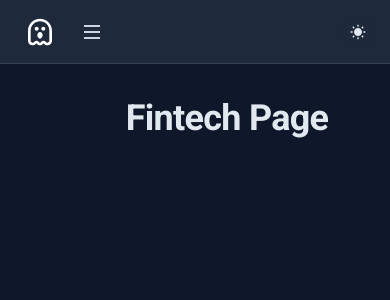
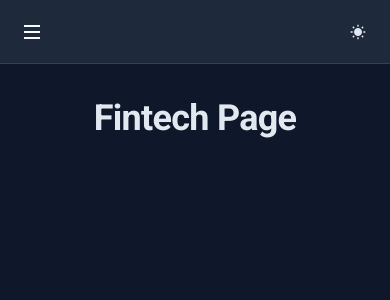
Before and after one commit to dejeloper/invventory, a Next.js app: page /dashboard/fintech in a window 390 px wide. Shown: the top 300 px of the page. Built offline with nearby package versions, Linux system fonts and the light colour scheme.

Commit message:
Update Sidebar components to use a reusable Sheet and Button component for improved responsive UI consistency

```diff
--- a/src/components/sidebar/sidebar-menu-individual.tsx
+++ b/src/components/sidebar/sidebar-menu-individual.tsx
@@ -3,6 +3,8 @@
 import Link from "next/link";
 import { usePathname } from "next/navigation";
 import { LucideIcon } from "lucide-react";
+import { Sheet, SheetClose } from "../ui/sheet";
+import { Button } from "../ui/button";
 
 interface SidebarLinkGroupProps {
   pathname: string;
@@ -14,11 +16,9 @@ interface SidebarLinkGroupProps {
   colorNotification?: string;
 }
 export function SidebarMenuIndividual({
-  pathname,
   name,
   url,
   icon: Icon,
-  open = false,
   numberNotification = 0,
   colorNotification = "bg-indigo-500",
 }: SidebarLinkGroupProps) {
@@ -32,10 +32,18 @@ export function SidebarMenuIndividual({
         currentPath.includes(url) ? "hover:text-slate-200" : "hover:text-white"
       }`}
     >
+      <Sheet>
+        <SheetClose asChild>
+          <Button
+            variant={"ghost"}
+            className="flex justify-start h-auto m-0 p-0 w-full hover:bg-transparent"
+          >
             <div className="flex items-center justify-between">
               <div className="flex items-center">
                 {Icon && <Icon size={20} />}
-          <span className="text-sm font-medium ml-3 duration-200">{name}</span>
+                <span className="text-sm font-medium ml-3 duration-200">
+                  {name}
+                </span>
               </div>
               <div className="flex flex-shrink-0 ml-2">
                 {numberNotification != null &&
@@ -49,6 +57,9 @@ export function SidebarMenuIndividual({
                   )}
               </div>
             </div>
+          </Button>
+        </SheetClose>
+      </Sheet>
     </Link>
   );
 }
--- a/src/components/sidebar/sidebar-menu-items.tsx
+++ b/src/components/sidebar/sidebar-menu-items.tsx
@@ -1,4 +1,6 @@
 import Link from "next/link";
+import { Sheet, SheetClose } from "../ui/sheet";
+import { Button } from "../ui/button";
 
 interface SidebarMenuItemsProps {
   name: string;
@@ -21,7 +23,16 @@ export function SidebarMenuItems({
           (isActive ? "text-indigo-500" : "text-slate-400 hover:text-slate-200")
         }
       >
-        <span className="text-sm font-medium duration-200">{name}</span>
+        <Sheet>
+          <SheetClose asChild>
+            <Button
+              variant={"ghost"}
+              className="flex justify-start h-auto m-0 p-0 w-full hover:bg-transparent"
+            >
+              <span className="text-sm font-medium duration-200">{name}</span>
+            </Button>
+          </SheetClose>
+        </Sheet>
       </Link>
     </li>
   );
--- a/src/components/sidebar/sidebar-mobile.tsx
+++ b/src/components/sidebar/sidebar-mobile.tsx
@@ -1,18 +1,105 @@
 "use client";
 
 import { RiGhostLine } from "react-icons/ri";
-import {
-  SidebarLinkGroup,
-  SidebarLogoWait,
-  SidebarMenu,
-  SidebarMenuIndividual,
-} from "./";
+import { SidebarLinkGroup, SidebarMenu, SidebarMenuIndividual } from "./";
 import { Sheet, SheetContent, SheetTrigger } from "@/components/ui/sheet";
-import { MenuSidebar, menuSidebar } from "@/services/menu";
+import { MenuSidebar } from "@/services/menu";
+import { Button } from "../ui/button";
+import Link from "next/link";
 import { usePathname } from "next/navigation";
+
 interface SidebarProps {
   menuItems: MenuSidebar[];
 }
 export function SidebarMobile({ menuItems }: SidebarProps) {
-  return <SidebarLogoWait />;
+  const pathname = usePathname();
+
+  return (
+    <Sheet>
+      <SheetTrigger asChild>
+        <div className="fixed top-0 left-0 w-16 h-16 z-40 -mb-px rounded-none">
+          <div className="flex">
+            <Button
+              variant={"ghost"}
+              className="w-16 h-16 text-white bg-red-800 border-b border-slate-200 dark:bg-slate-800 dark:border-slate-700 md:hidden  rounded-none"
+            >
+              <span className="sr-only">Open sidebar</span>
+              <svg
+                className="w-6 h-6 fill-current"
+                viewBox="0 0 24 24"
+                xmlns="http://www.w3.org/2000/svg"
+              >
+                <rect x="4" y="5" width="16" height="2" />
+                <rect x="4" y="11" width="16" height="2" />
+                <rect x="4" y="17" width="16" height="2" />
+              </svg>
+            </Button>
+          </div>
+        </div>
+      </SheetTrigger>
+      <SheetContent side={"left"}>
+        <div className="flex justify-between mb-10 pr-3 sm:px-2">
+          <Link href="/">
+            <RiGhostLine className="w-8 h-8 text-white" />
+          </Link>
+        </div>
+        <div className="space-y-8">
+          <div>
+            <h3 className="text-xs uppercase text-slate-500 font-semibold pl-3">
+              <span>Módulos</span>
+            </h3>
+
+            <ul className="mt-3">
+              {menuItems.map((item) => {
+                const path =
+                  pathname === "/" ? "dashboard/home" : pathname.toLowerCase();
+
+                if (item.items === undefined) {
+                  return (
+                    <SidebarLinkGroup
+                      key={item.name}
+                      activecondition={path.includes(item.pathname)}
+                    >
+                      {(handleClick, open) => {
+                        return (
+                          <>
+                            <SidebarMenuIndividual
+                              key={item.name}
+                              pathname={item.pathname}
+                              name={item.name}
+                              url={item.url!}
+                              icon={item.icon}
+                              numberNotification={2}
+                              open={open}
+                            />
+                          </>
+                        );
+                      }}
+                    </SidebarLinkGroup>
+                  );
+                } else {
+                  return (
+                    <SidebarLinkGroup
+                      key={item.name}
+                      activecondition={path.includes(item.pathname)}
+                    >
+                      {(handleClick, open) => {
+                        return (
+                          <SidebarMenu
+                            menuItems={item}
+                            handleClick={handleClick}
+                            open={open}
+                          />
+                        );
+                      }}
+                    </SidebarLinkGroup>
+                  );
+                }
+              })}
+            </ul>
+          </div>
+        </div>
+      </SheetContent>
+    </Sheet>
+  );
 }
```
Lines whose indentation alone changed are shown as unchanged.
